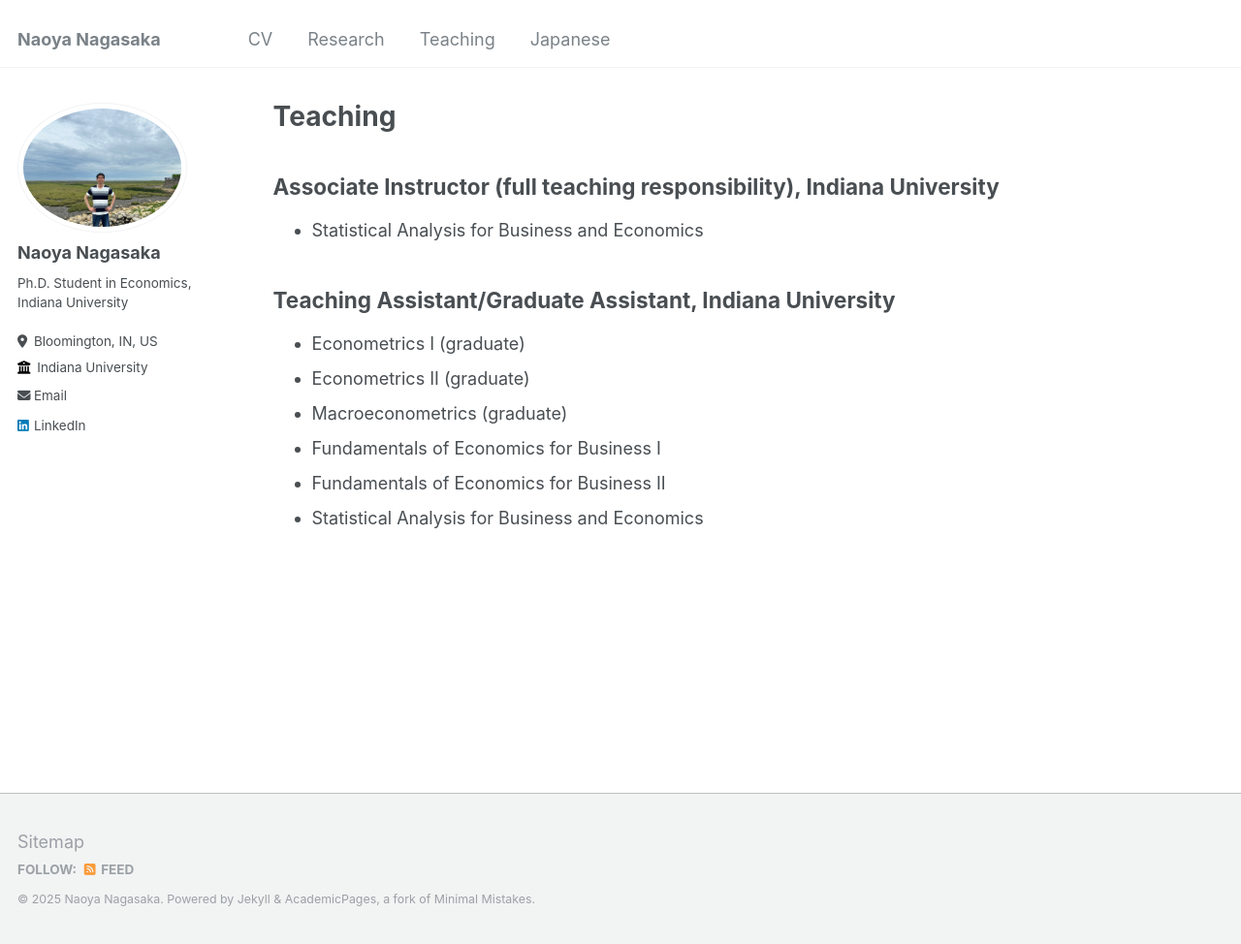
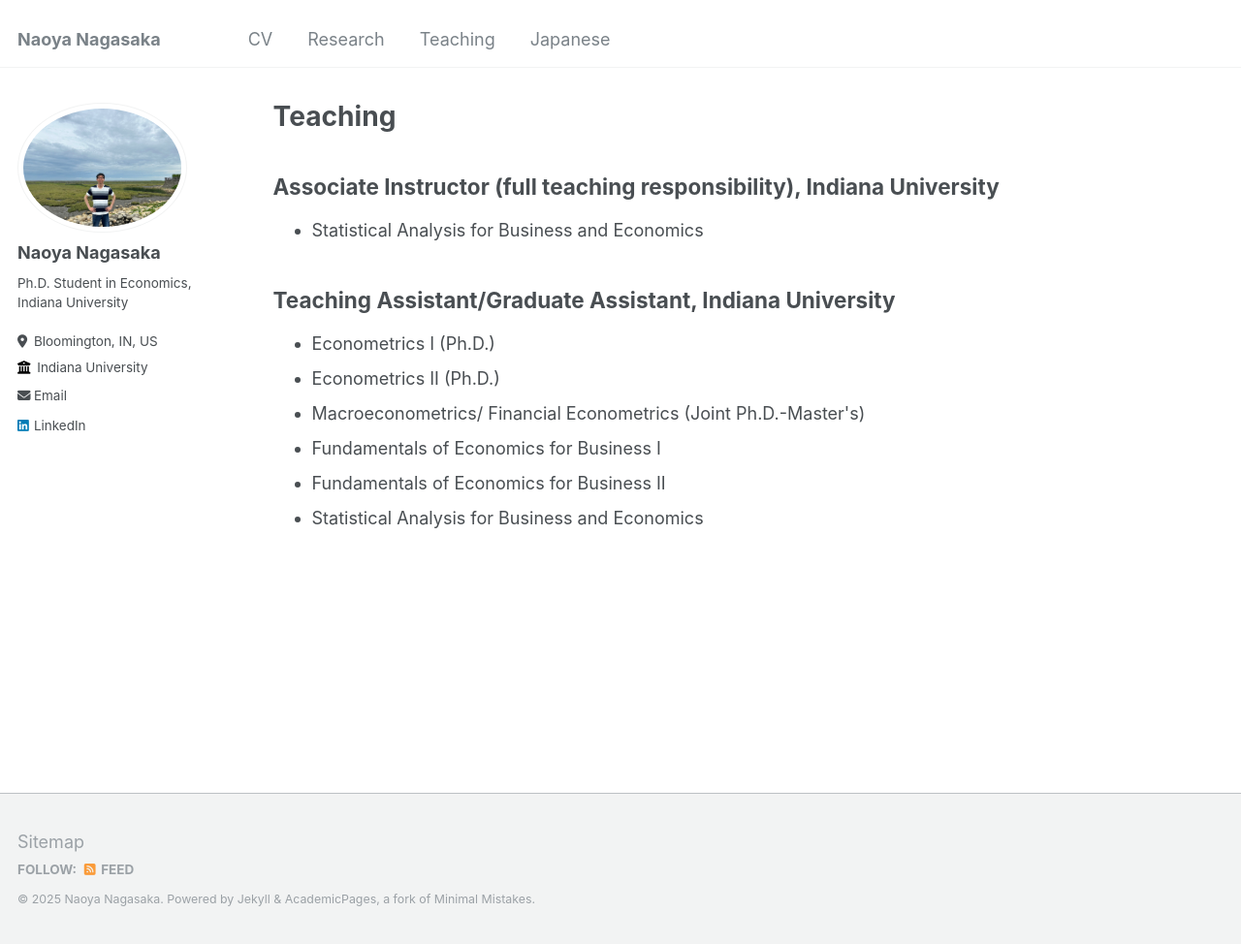
Before and after one commit to naonagas/naonagas.github.io, a Jekyll site: the page built from _pages/teaching.html, in a window 1280 px wide and 974 px high. Shown: the whole window at 97% size. Built offline with Jekyll 4.4.1, drawn with Linux system fonts in a browser that asks for light colours.

Commit message:
Update teaching.html

```diff
--- a/_pages/teaching.html
+++ b/_pages/teaching.html
@@ -11,9 +11,9 @@ author_profile: true
 
 <h2>Teaching Assistant/Graduate Assistant, Indiana University</h2>
 <ul>
-  <li>Econometrics I (graduate)</li>
-  <li>Econometrics II (graduate)</li>
-  <li>Macroeconometrics (graduate)</li>
+  <li>Econometrics I (Ph.D.)</li>
+  <li>Econometrics II (Ph.D.)</li>
+  <li>Macroeconometrics/ Financial Econometrics (Joint Ph.D.-Master's)</li>
   <li>Fundamentals of Economics for Business I</li>
   <li>Fundamentals of Economics for Business II</li>
   <li>Statistical Analysis for Business and Economics</li>
```
